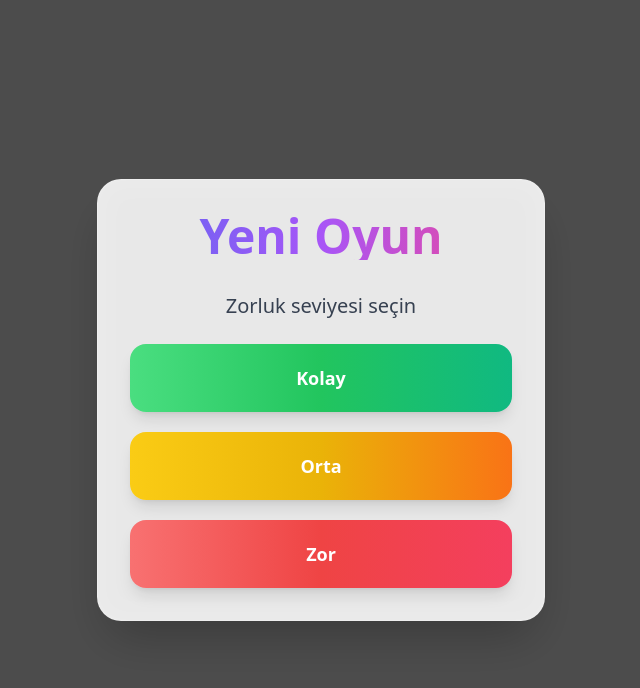
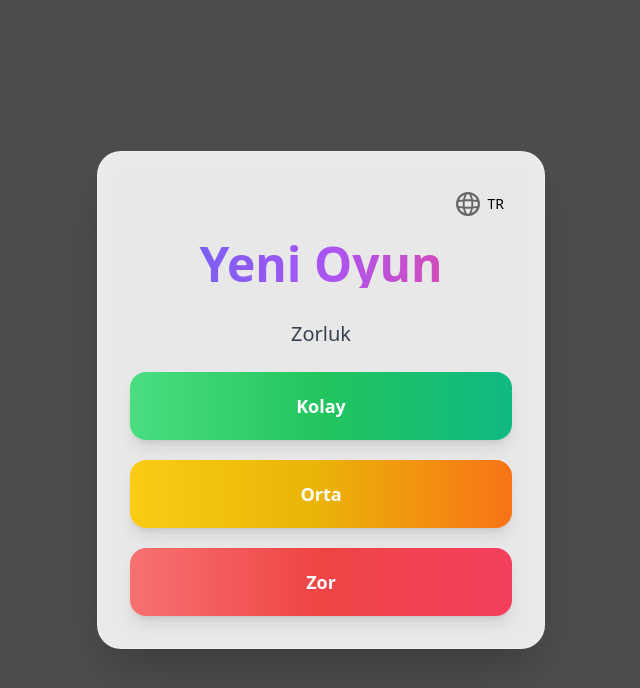
Before and after one commit to TunahanTuna/modern_sudoku_puzzle_nextjs, a Next.js app: page / in a window 1280 px wide. Shown: the top 688 px of the page, without its empty margins (319-959 px from the left). Built offline with nearby package versions, Linux system fonts and the light colour scheme.

Commit message:
feat/game menu i18n upd

```diff
--- a/src/components/GameMenu.tsx
+++ b/src/components/GameMenu.tsx
@@ -1,41 +1,50 @@
 import React from "react";
+import LanguageSwitcher from "./LanguageSwitcher";
+import { useLanguage } from "../i18n/LanguageContext";
+import { useTranslation } from "../i18n/translations";
 
 interface GameMenuProps {
   onStartGame: (difficulty: "easy" | "medium" | "hard") => void;
 }
 
 export default function GameMenu({ onStartGame }: GameMenuProps) {
+  const { language } = useLanguage();
+  const t = useTranslation(language);
+
   return (
     <div className="fixed inset-0 bg-black/70 backdrop-blur-md flex items-center justify-center z-50 animate-fadeIn">
       <div className="bg-white/90 dark:bg-gray-800/90 rounded-3xl shadow-2xl p-8 max-w-md w-full mx-4 space-y-6 backdrop-blur-lg border border-white/20 dark:border-gray-700/30 animate-scaleIn">
         <div className="w-full animate-slideDown">
+          <div className="flex justify-end mb-4">
+            <LanguageSwitcher />
+          </div>
           <h2 className="text-5xl font-bold text-center mb-8 bg-gradient-to-r from-indigo-500 via-purple-500 to-pink-500 bg-clip-text text-transparent dark:from-indigo-400 dark:via-purple-400 dark:to-pink-400 animate-gradient">
-            Yeni Oyun
+            {t('game.newGame')}
           </h2>
           <div className="space-y-6">
             <p className="text-center text-gray-700 dark:text-gray-200 mb-6 text-xl font-medium">
-              Zorluk seviyesi seçin
+              {t('game.difficulty.label')}
             </p>
             <div className="grid grid-cols-1 gap-5">
               <button
                 onClick={() => onStartGame("easy")}
                 className="group w-full py-5 px-6 bg-gradient-to-r from-green-400 via-green-500 to-emerald-500 hover:from-green-500 hover:via-green-600 hover:to-emerald-600 text-white rounded-2xl font-semibold shadow-lg hover:shadow-green-500/25 transition-all duration-300 transform hover:scale-[1.02] active:scale-[0.98] relative overflow-hidden"
               >
-                <span className="relative z-10 text-lg">Kolay</span>
+                <span className="relative z-10 text-lg">{t('game.difficulty.easy')}</span>
                 <div className="absolute inset-0 bg-gradient-to-r from-white/10 to-transparent opacity-0 group-hover:opacity-100 transition-opacity duration-300"></div>
               </button>
               <button
                 onClick={() => onStartGame("medium")}
                 className="group w-full py-5 px-6 bg-gradient-to-r from-yellow-400 via-yellow-500 to-orange-500 hover:from-yellow-500 hover:via-yellow-600 hover:to-orange-600 text-white rounded-2xl font-semibold shadow-lg hover:shadow-yellow-500/25 transition-all duration-300 transform hover:scale-[1.02] active:scale-[0.98] relative overflow-hidden"
               >
-                <span className="relative z-10 text-lg">Orta</span>
+                <span className="relative z-10 text-lg">{t('game.difficulty.medium')}</span>
                 <div className="absolute inset-0 bg-gradient-to-r from-white/10 to-transparent opacity-0 group-hover:opacity-100 transition-opacity duration-300"></div>
               </button>
               <button
                 onClick={() => onStartGame("hard")}
                 className="group w-full py-5 px-6 bg-gradient-to-r from-red-400 via-red-500 to-rose-500 hover:from-red-500 hover:via-red-600 hover:to-rose-600 text-white rounded-2xl font-semibold shadow-lg hover:shadow-red-500/25 transition-all duration-300 transform hover:scale-[1.02] active:scale-[0.98] relative overflow-hidden"
               >
-                <span className="relative z-10 text-lg">Zor</span>
+                <span className="relative z-10 text-lg">{t('game.difficulty.hard')}</span>
                 <div className="absolute inset-0 bg-gradient-to-r from-white/10 to-transparent opacity-0 group-hover:opacity-100 transition-opacity duration-300"></div>
               </button>
             </div>
```
